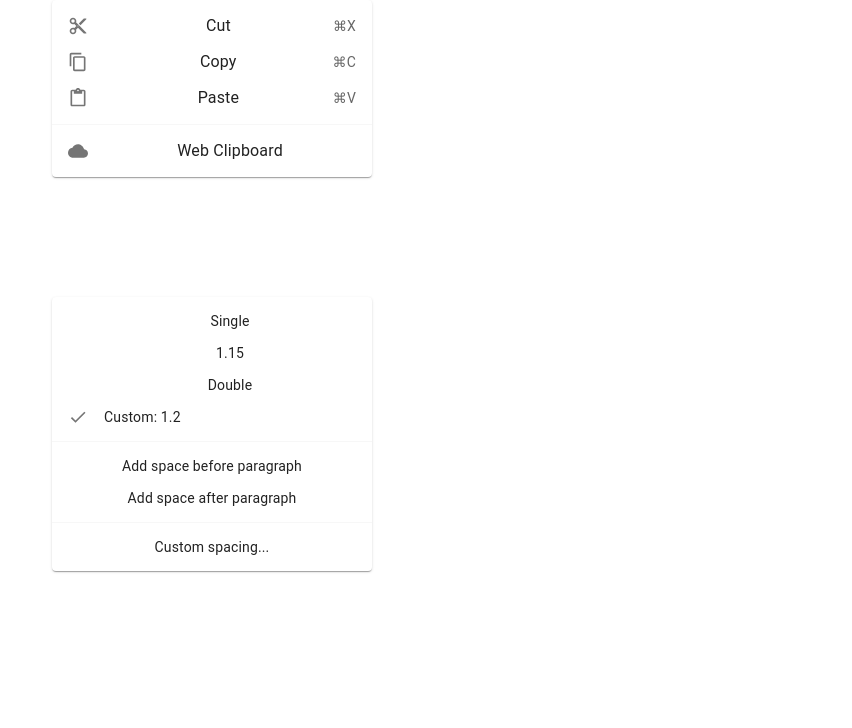
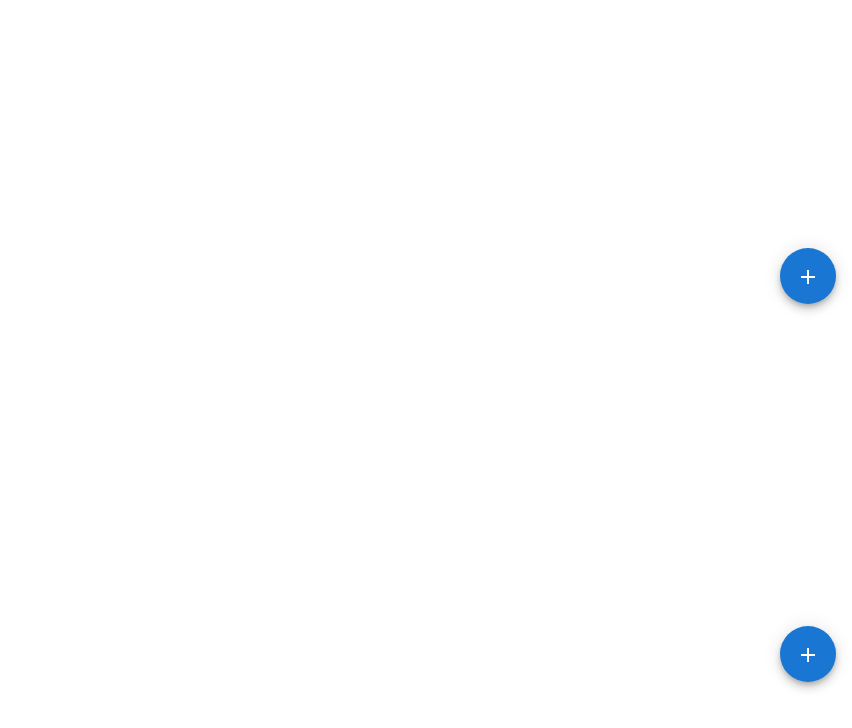
Before and after one commit to sinhasudhanshu/My-React-App, a React (Create React App) app: page / in a window 1280 px wide. Shown: the top 728 px of the page, without its empty margins (428-1280 px from the left). Built offline with nearby package versions, Linux system fonts and the light colour scheme.

Commit message:
SpeedDial Material UI

```diff
--- a/src/App.js
+++ b/src/App.js
@@ -2,9 +2,12 @@ import logo from './logo.svg';
 import './App.css';
 
 // import Links from './components/Links';
-import IconMenu from './components/IconMenu';
-import DenseMenu from './components/DenseMenu';
-
+// import IconMenu from './components/IconMenu';
+// import DenseMenu from './components/DenseMenu';
+// import PaginationOutlined from './components/PaginationOutlined';
+// import PaginationBasic from './components/PaginationBasic';
+import SpeedDialBasic from './components/SpeedDialBasic';
+import SpeedDialTooltipOpen from './components/SpeedDialTooltipOpen';
 
 
 function App() {
@@ -13,10 +16,9 @@ function App() {
 
         <center>
 
-        <IconMenu/>
-        <br></br><br></br><br></br><br></br><br></br>
-
-        <DenseMenu/>
+        <SpeedDialBasic/>
+        <br></br><br></br>
+       <SpeedDialTooltipOpen/>
         </center>
 
     </div>
--- /dev/null
+++ b/src/components/SpeedDialBasic.js
@@ -0,0 +1,37 @@
+import * as React from 'react';
+import Box from '@mui/material/Box';
+import SpeedDial from '@mui/material/SpeedDial';
+import SpeedDialIcon from '@mui/material/SpeedDialIcon';
+import SpeedDialAction from '@mui/material/SpeedDialAction';
+import FileCopyIcon from '@mui/icons-material/FileCopyOutlined';
+import SaveIcon from '@mui/icons-material/Save';
+import PrintIcon from '@mui/icons-material/Print';
+import ShareIcon from '@mui/icons-material/Share';
+
+const actions = [
+  { icon: <FileCopyIcon />, name: 'Copy' },
+  { icon: <SaveIcon />, name: 'Save' },
+  { icon: <PrintIcon />, name: 'Print' },
+  { icon: <ShareIcon />, name: 'Share' },
+];
+
+ function SpeedDialBasic() {
+  return (
+    <Box sx={{ height: 320, transform: 'translateZ(0px)', flexGrow: 1 }}>
+      <SpeedDial
+        ariaLabel="SpeedDial basic example"
+        sx={{ position: 'absolute', bottom: 16, right: 16 }}
+        icon={<SpeedDialIcon />}
+      >
+        {actions.map((action) => (
+          <SpeedDialAction
+            key={action.name}
+            icon={action.icon}
+            tooltipTitle={action.name}
+          />
+        ))}
+      </SpeedDial>
+    </Box>
+  );
+}
+export default SpeedDialBasic;
--- /dev/null
+++ b/src/components/SpeedDialTooltipOpen.js
@@ -0,0 +1,48 @@
+import * as React from 'react';
+import Box from '@mui/material/Box';
+import Backdrop from '@mui/material/Backdrop';
+import SpeedDial from '@mui/material/SpeedDial';
+import SpeedDialIcon from '@mui/material/SpeedDialIcon';
+import SpeedDialAction from '@mui/material/SpeedDialAction';
+import FileCopyIcon from '@mui/icons-material/FileCopyOutlined';
+import SaveIcon from '@mui/icons-material/Save';
+import PrintIcon from '@mui/icons-material/Print';
+import ShareIcon from '@mui/icons-material/Share';
+
+const actions = [
+  { icon: <FileCopyIcon />, name: 'Copy' },
+  { icon: <SaveIcon />, name: 'Save' },
+  { icon: <PrintIcon />, name: 'Print' },
+  { icon: <ShareIcon />, name: 'Share' },
+];
+
+function SpeedDialTooltipOpen() {
+  const [open, setOpen] = React.useState(false);
+  const handleOpen = () => setOpen(true);
+  const handleClose = () => setOpen(false);
+
+  return (
+    <Box sx={{ height: 330, transform: 'translateZ(0px)', flexGrow: 1 }}>
+      <Backdrop open={open} />
+      <SpeedDial
+        ariaLabel="SpeedDial tooltip example"
+        sx={{ position: 'absolute', bottom: 16, right: 16 }}
+        icon={<SpeedDialIcon />}
+        onClose={handleClose}
+        onOpen={handleOpen}
+        open={open}
+      >
+        {actions.map((action) => (
+          <SpeedDialAction
+            key={action.name}
+            icon={action.icon}
+            tooltipTitle={action.name}
+            tooltipOpen
+            onClick={handleClose}
+          />
+        ))}
+      </SpeedDial>
+    </Box>
+  );
+}
+export default   SpeedDialTooltipOpen;
```
